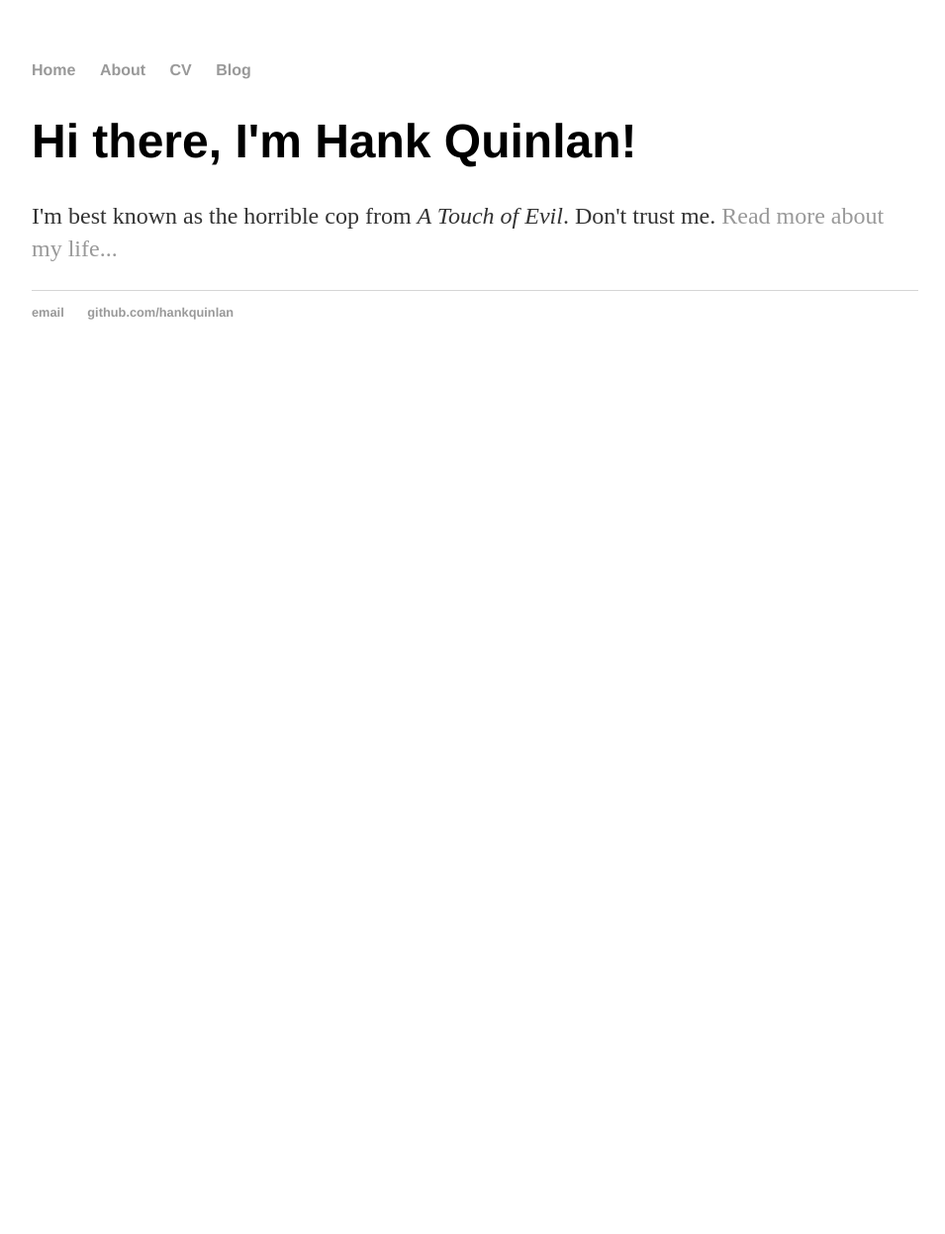
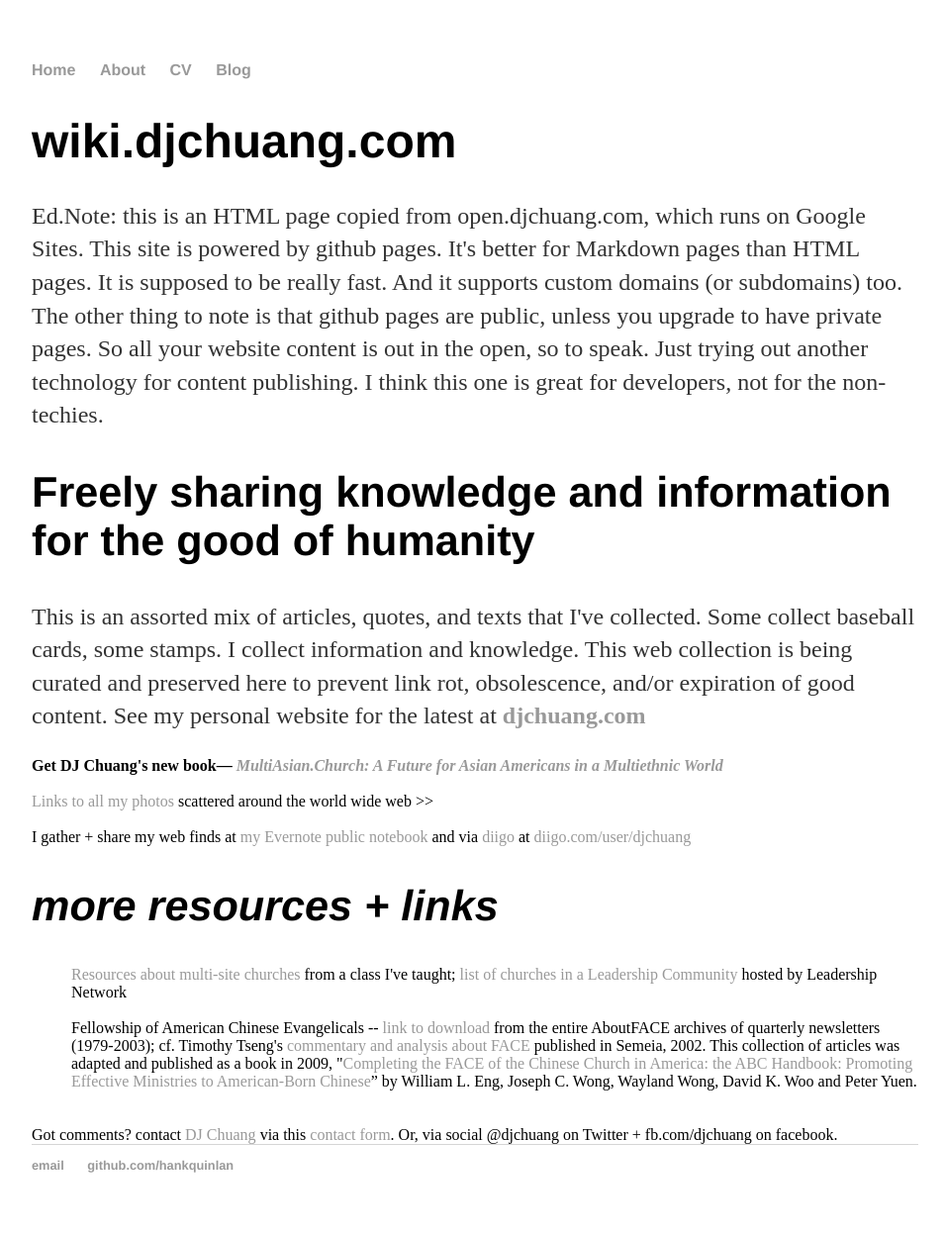
Before and after one commit to djchuang/djchuang.github.io, a Jekyll site: the page built from index.html, in a window 1280 px wide. Shown: the whole page at 99% size, without its empty margins (160-1115 px from the left). Built offline with Jekyll 4.4.1, drawn with Linux system fonts in a browser that asks for light colours; before the commit the page ends 900 px from its top, so only the background shows below that.

Commit message:
new home page
based on open.djchuang.com

```diff
--- a/index.html
+++ b/index.html
@@ -1,9 +1,36 @@
 ---
 layout: default
-title: Hank Quinlan, Horrible Cop
+title: djchuang.github.io
 ---
 
-		<div class="blurb">
-			<h1>Hi there, I'm Hank Quinlan!</h1>
-			<p>I'm best known as the horrible cop from <em>A Touch of Evil</em>. Don't trust me. <a href="/about">Read more about my life...</a></p>
-		</div>
+<h1>wiki.djchuang.com</h1>
+<p>Ed.Note: this is an HTML page copied from open.djchuang.com, which runs on Google Sites. This site is powered by github pages. It's better for Markdown pages than HTML pages. It is supposed to be really fast. And it supports custom domains (or subdomains) too. The other thing to note is that github pages are public, unless you upgrade to have private pages. So all your website content is out in the open, so to speak. Just trying out another technology for content publishing. I think this one is great for developers, not for the non-techies.
+</p>
+<h2>Freely sharing knowledge and information for the good of humanity</h2>
+
+<p>This is an assorted mix of articles, quotes, and texts that I've collected. Some collect baseball cards, some stamps. I collect information and knowledge. This web collection is being curated and preserved here to prevent link rot, obsolescence, and/or expiration of good content. See my personal website for the latest at <b><a href="http://www.djchuang.com/">djchuang.com</a>&nbsp;</b>
+
+<div><b>Get DJ Chuang's new book—&nbsp;</b><i><b><a href="http://multiasian.church" target="_blank">MultiAsian.Church: A Future for Asian Americans in a Multiethnic World</a></b></i><b><br>
+</b>
+<div><font size="3"><br>
+</font></div>
+<div>
+<div><a href="https://sites.google.com/site/djchuang/my-photos">Links to all my photos</a> scattered around the world wide web &gt;&gt;<br>
+ <br>
+ I gather + share my web finds at <a href="http://www.evernote.com/pub/djchuang/public1/">my Evernote public notebook</a> and via <a href="http://www.diigo.com/user/djchuang">diigo</a> at <a href="http://www.diigo.com/user/djchuang">diigo.com/user/djchuang</a><br>
+<h2><span style="font-style:italic">more resources + links</span></h2>
+</div>
+</div>
+<blockquote style="margin:0 0 0 40px;border:none;padding:0px">
+<div><a href="http://www.djchuang.com/2009/a-class-about-multi-site-churches/">Resources about multi-site churches</a> from a class I've taught; <a href="https://sites.google.com/site/djchuang/msclc6">list of churches in a Leadership Community</a> hosted by Leadership Network</div>
+<div><br>
+</div>
+<div>Fellowship of American Chinese Evangelicals -- <a href="http://nextgenerasianchurch.com/2009/06/13/fellowship-of-american-chinese-evangelicals-newsletters-online/">link to download</a> from the entire AboutFACE archives of quarterly newsletters (1979-2003); cf. Timothy Tseng's <a href="https://sites.google.com/site/djchuang/cache/2ndgen">commentary and analysis about FACE</a> published in Semeia, 2002. This collection of articles was adapted and published as a book in 2009, "<a href="http://ntcbc.org/english/index.php?option=com_content&amp;view=article&amp;id=295:completing-the-face&amp;catid=28:articles&amp;Itemid=65">Completing the FACE of the Chinese Church in America: the ABC Handbook: Promoting Effective Ministries to American-Born Chinese</a>” by William L. Eng, Joseph C. Wong, Wayland Wong, David K. Woo and Peter Yuen. </div>
+<div><br>
+</div>
+</blockquote>
+
+
+<div><br>
+Got comments? contact <a href="http://djchuang.com/contact">DJ Chuang</a> via this <a href="http://djchuang.com/contact">contact form</a>. Or, via social @djchuang on Twitter + fb.com/djchuang on facebook.<br>
+</div>
```
Also changed, not shown: 1 other file.
